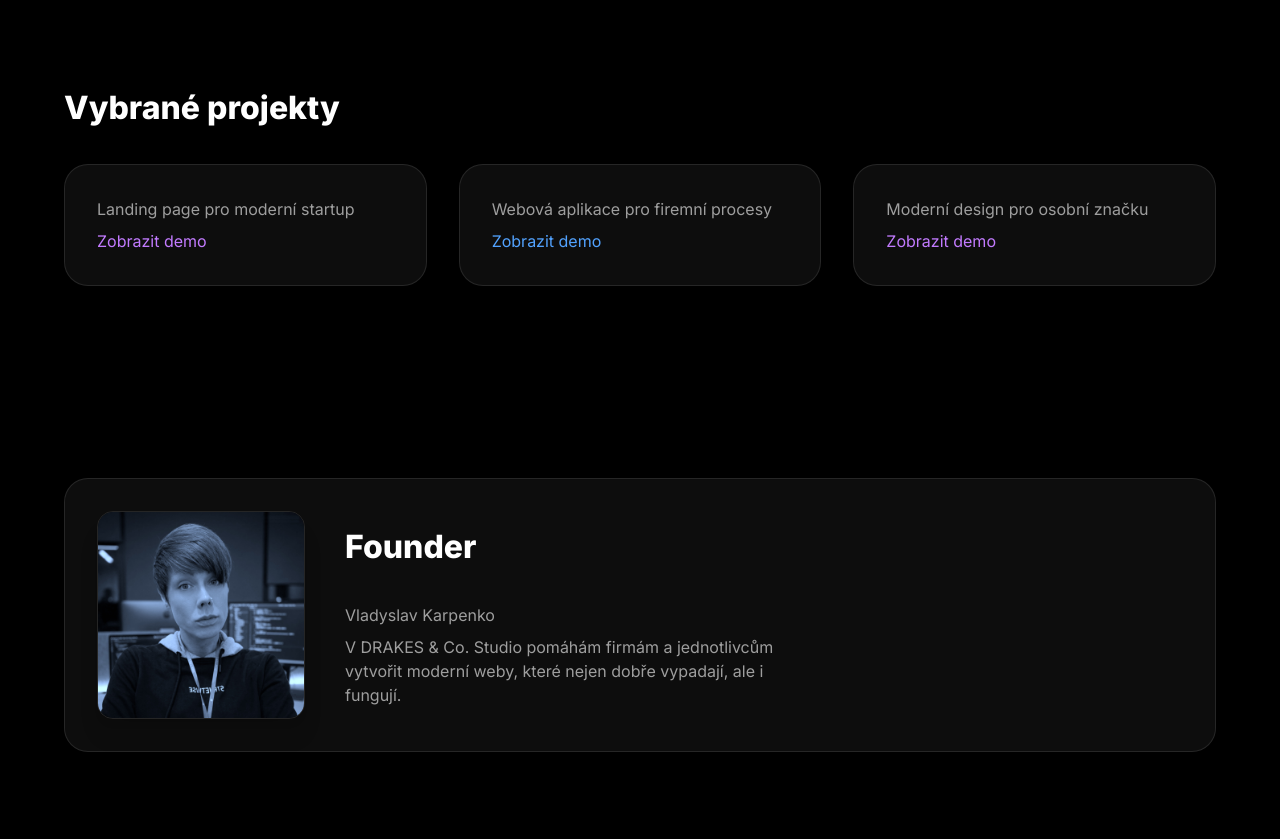
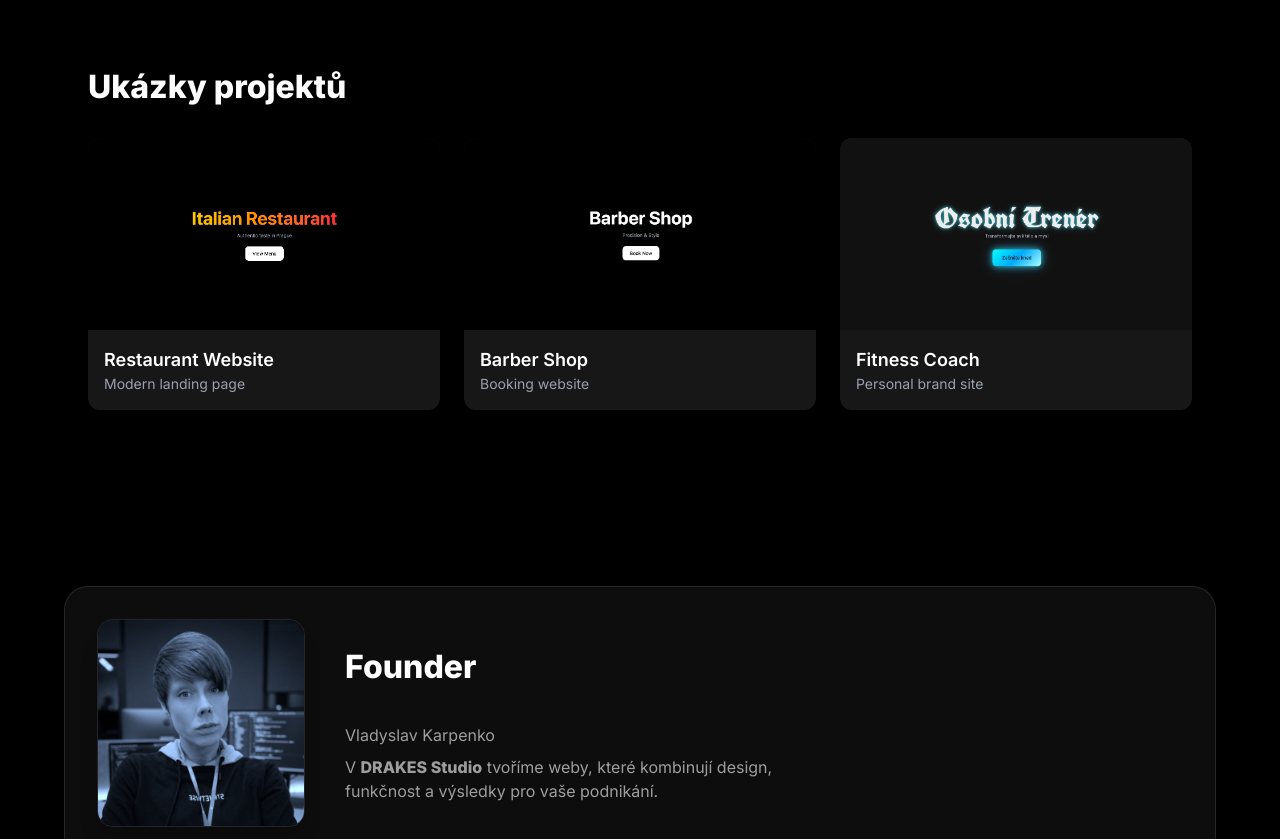
Before and after one commit to Vladyslav-Karpenko/Drakes, a website built with Vite: page index.html in a window 1280 px wide. Shown: the part 1440-2279 px from the top of the page. Built offline with nearby package versions, Linux system fonts and the light colour scheme.

Commit message:
demo projects added

```diff
--- a/index.html
+++ b/index.html
@@ -22,9 +22,14 @@
       class="min-h-screen flex flex-col justify-center items-center text-center fade-up"
     >
       <h1
-        class="text-6xl md:text-8xl font-extrabold mb-6 bg-gradient-to-r from-purple-400 to-blue-400 text-transparent bg-clip-text"
+        class="text-6xl md:text-8xl font-extrabold mb-6 text-transparent bg-clip-text bg-linear-to-r from-purple-400 to-blue-400 text-center animate-fade-up"
       >
-        DRAKES & Co. Studio
+        DRAKES <br />
+        <span
+          class="text-xl md:text-2xl font-light uppercase tracking-widest text-gray-300"
+        >
+          development studio
+        </span>
       </h1>
       <p class="text-gray max-w-xl text-lg mb-10">
         Moderní weby a digitální řešení, která přinášejí výsledky.
@@ -73,24 +78,45 @@
     </section>
 
     <!-- SELECTED WORK (фейковые кейсы) -->
-    <section id="selected-work" class="section fade-up">
-      <h2>Vybrané projekty</h2>
-      <div class="grid-3">
-        <div class="card">
-          <!-- <h3>Fiktivní projekt 1</h3> -->
-          <p class="text-gray mb-2">Landing page pro moderní startup</p>
-          <a href="#" class="text-purple-400 hover:underline">Zobrazit demo</a>
-        </div>
-        <div class="card">
-          <!-- <h3>Fiktivní projekt 2</h3> -->
-          <p class="text-gray mb-2">Webová aplikace pro firemní procesy</p>
-          <a href="#" class="text-blue-400 hover:underline">Zobrazit demo</a>
-        </div>
-        <div class="card">
-          <!-- <h3>Fiktivní projekt 3</h3> -->
-          <p class="text-gray mb-2">Moderní design pro osobní značku</p>
-          <a href="#" class="text-purple-400 hover:underline">Zobrazit demo</a>
-        </div>
+    <section class="py-20 px-6 max-w-6xl mx-auto">
+      <h2 class="text-3xl font-bold mb-10">Ukázky projektů</h2>
+
+      <div class="grid md:grid-cols-3 gap-6">
+        <!-- CARD 1 -->
+        <a
+          href="#"
+          class="group block bg-neutral-900 rounded-xl overflow-hidden hover:scale-105 transition"
+        >
+          <img src="/demo/res.png" class="w-full h-48 object-cover" />
+          <div class="p-4">
+            <h3 class="text-lg font-semibold">Restaurant Website</h3>
+            <p class="text-sm text-gray-400">Modern landing page</p>
+          </div>
+        </a>
+
+        <!-- CARD 2 -->
+        <a
+          href="#"
+          class="group block bg-neutral-900 rounded-xl overflow-hidden hover:scale-105 transition"
+        >
+          <img src="/demo/barber.png" class="w-full h-48 object-cover" />
+          <div class="p-4">
+            <h3 class="text-lg font-semibold">Barber Shop</h3>
+            <p class="text-sm text-gray-400">Booking website</p>
+          </div>
+        </a>
+
+        <!-- CARD 3 -->
+        <a
+          href="#"
+          class="group block bg-neutral-900 rounded-xl overflow-hidden hover:scale-105 transition"
+        >
+          <img src="/demo/fitness.png" class="w-full h-48 object-cover" />
+          <div class="p-4">
+            <h3 class="text-lg font-semibold">Fitness Coach</h3>
+            <p class="text-sm text-gray-400">Personal brand site</p>
+          </div>
+        </a>
       </div>
     </section>
 
@@ -105,8 +131,8 @@
           <h2>Founder</h2>
           <p class="text-gray mb-2">Vladyslav Karpenko</p>
           <p class="text-gray max-w-md">
-            V DRAKES & Co. Studio pomáhám firmám a jednotlivcům vytvořit moderní
-            weby, které nejen dobře vypadají, ale i fungují.
+            V <strong>DRAKES Studio</strong> tvoříme weby, které kombinují
+            design, funkčnost a výsledky pro vaše podnikání.
           </p>
         </div>
       </div>
--- a/src/style.css
+++ b/src/style.css
@@ -104,3 +104,25 @@ h2 {
   bottom: -100px;
   right: -100px;
 }
+.glow-text {
+  text-shadow:
+    0 0 8px rgba(139, 92, 246, 0.6),
+    0 0 16px rgba(79, 150, 255, 0.5),
+    0 0 24px rgba(139, 92, 246, 0.4);
+}
+
+/* Fade-up animation */
+@keyframes fadeUp {
+  0% {
+    opacity: 0;
+    transform: translateY(20px);
+  }
+  100% {
+    opacity: 1;
+    transform: translateY(0);
+  }
+}
+
+.animate-fade-up {
+  animation: fadeUp 1.2s ease-out forwards;
+}
```
Also changed, not shown: demo/barber.png (added), demo/fitness.png (added), demo/res.png (added).
